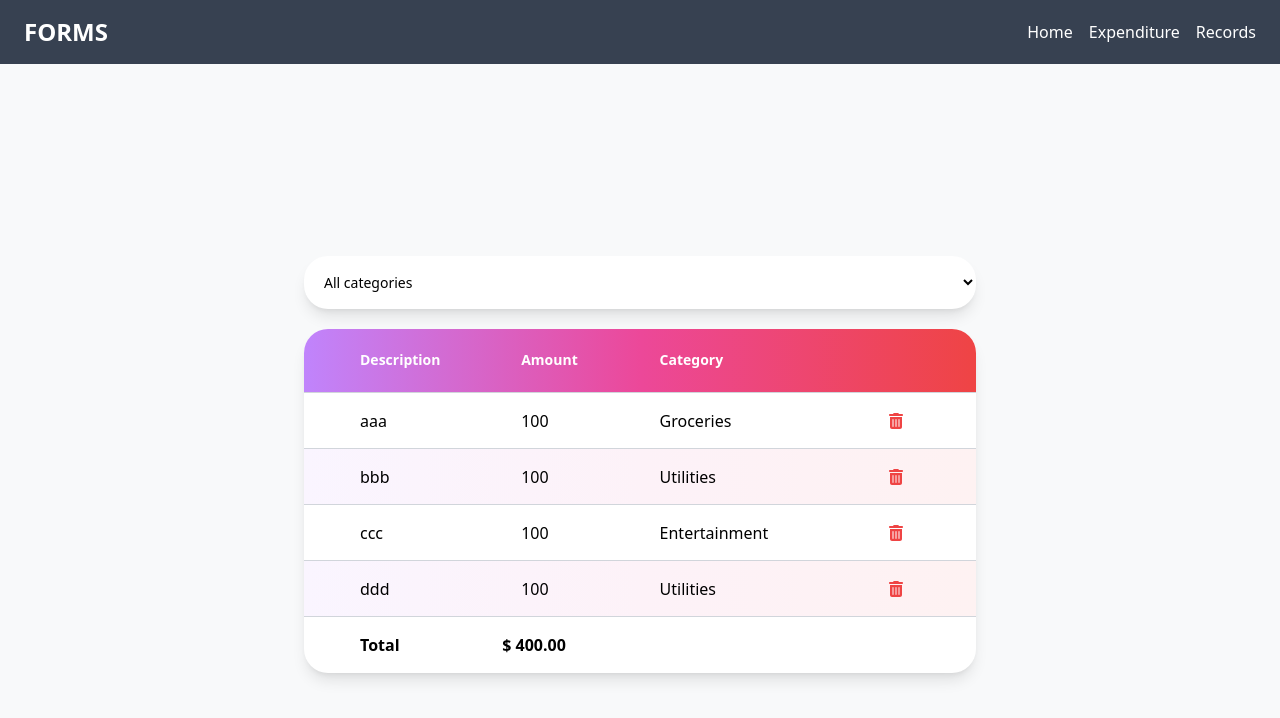
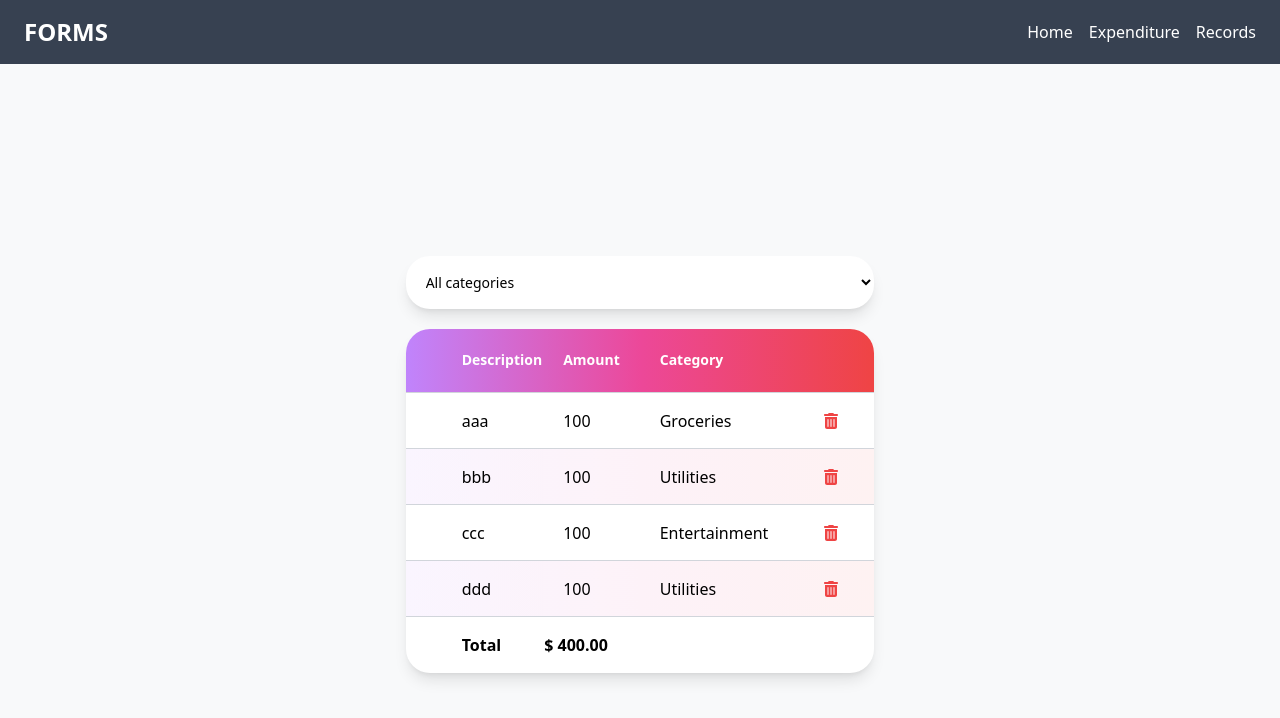
Before and after one commit to ChShehroz/React-hook-forms, a React (Vite) app: page /expense in a window 1280 px wide. Shown: the top 718 px of the page. Built offline with nearby package versions, Linux system fonts and the light colour scheme.

Commit message:
Update ExpensePage.tsx

```diff
--- a/src/Container/ExpensePage/ExpensePage.tsx
+++ b/src/Container/ExpensePage/ExpensePage.tsx
@@ -3,7 +3,7 @@ import ExpenseList from "../../Expense-tracker/Component/ExpenseList";
 import ExpenseFilter from "../../Expense-tracker/Component/ExpenseFilter";
 
 const ExpensePage = () => {
-  const [selectedCategory, setSelectedCategory] = useState("");
+  const [selectedCategory, setSelectedCategory] = useState("All categories");
 
   const [expense, setExpense] = useState([
     { id: 1, description: "aaa", amount: 100, category: "Groceries" },
@@ -11,12 +11,14 @@ const ExpensePage = () => {
     { id: 3, description: "ccc", amount: 100, category: "Entertainment" },
     { id: 4, description: "ddd", amount: 100, category: "Utilities" },
   ]);
-  const visibleExpense = selectedCategory
-    ? expense.filter((e) => e.category === selectedCategory)
-    : expense;
+  const visibleExpense =
+    selectedCategory === "All categories"
+      ? expense
+      : expense.filter((e) => e.category === selectedCategory);
 
   return (
     <div className="flex flex-col justify-center items-center h-screen bg-[#f8f9fa]">
+      <div>
         <ExpenseFilter
           onSelectCategory={(category) => setSelectedCategory(category)}
         />
@@ -26,6 +28,7 @@ const ExpensePage = () => {
           onDelete={(id) => setExpense(expense.filter((e) => e.id != id))}
         />
       </div>
+    </div>
   );
 };
 
```
Lines whose indentation alone changed are shown as unchanged.
